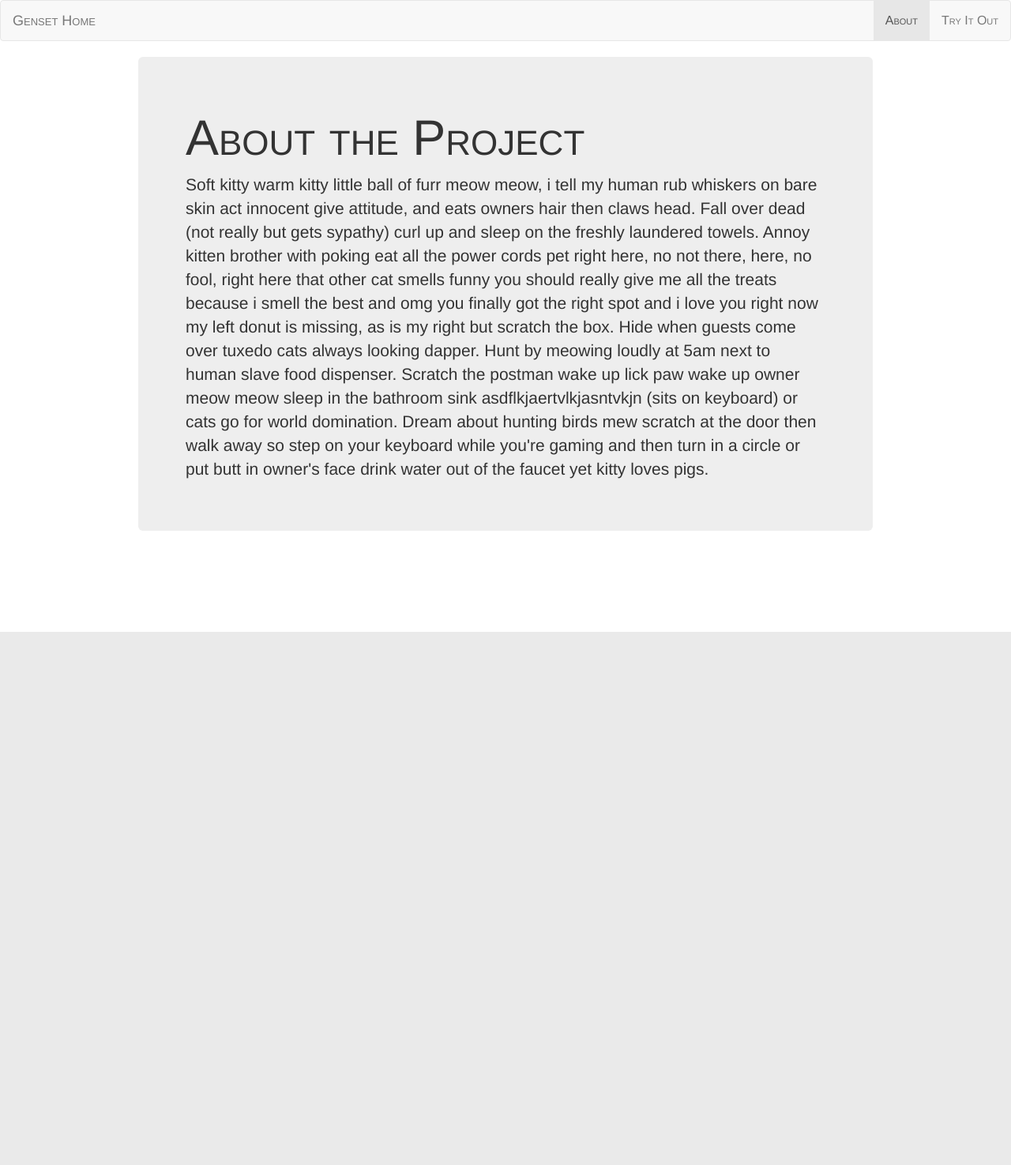
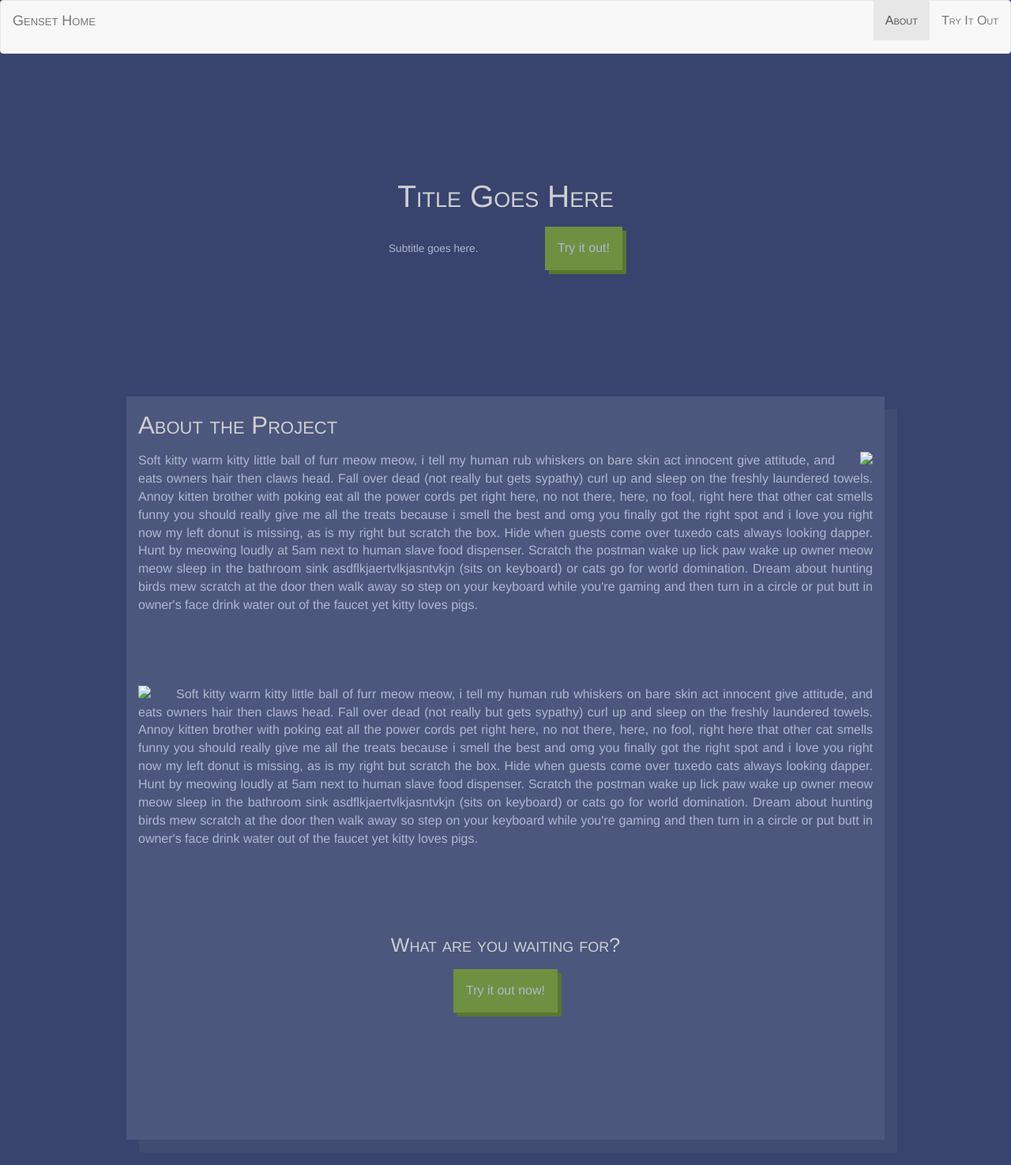
Before and after one commit to chuck-sys/genset-demo-site, a Flask app: page / in a window 1280 px wide. Shown: the whole page at 79% size. Before the commit the page ends 800 px from the top, so only its background shows below. Run offline with Flask 2, Linux system fonts and the light colour scheme; some libraries are stand-ins or nearby versions.

Commit message:
Redesigns front page
Sans navigation bar.

```diff
--- a/app/static/style.css
+++ b/app/static/style.css
@@ -1,19 +1,46 @@
-body {
-    margin: 0;
-    font-family: Helvetica, sans-serif;
+html {
+    font-family: 'Helvetica Neue', Helvetica, sans-serif;
     font-size: 16px;
 }
 
+body {
+    background: #38446e;
+    color: #b0b7cf;
+    margin: 0;
+    font-size: 1rem;
+}
+
+h1 {
+    font-size: 2.441rem;
+}
+
+h2 {
+    font-size: 1.953rem;
+}
+
+h3 {
+    font-size: 1.563rem;
+}
+
+h4 {
+    font-size: 1.25rem;
+}
+
 h1, h2, h3, h4, h5, h6, .navbar, .nav {
+    margin-bottom: 1rem;
     font-variant: small-caps;
+    color: #cfcfcf;
 }
 
 form {
-    padding: 1em;
+    padding: 1rem;
 }
 
 .container-fluid {
-    width: 60em;
+    margin: 2rem auto;
+    width: 60rem;
+    background: rgba(255, 255, 255, 0.1);
+    box-shadow: 1em 1em rgba(150, 150, 150, 0.1);
 }
 
 .btn-file {
@@ -36,6 +63,64 @@ form {
     display: block;
 }
 
+.button {
+    display: inline-block;
+    padding: 1rem;
+    text-decoration: none;
+    color: #b0b7cf;
+    background: #6f9041;
+    box-shadow: 5px 5px #597730;
+
+    transition: all 0.1s linear;
+}
+
+.button:hover {
+    text-decoration: none;
+    color: #b0b7cf;
+    box-shadow: 3px 3px #597730;
+
+    transform: translate(2px, 2px);
+}
+
+.button:active {
+    box-shadow: 1px 1px #597730;
+
+    transform: translate(4px, 4px);
+}
+
+.title-card {
+    width: 60rem;
+    margin: 10rem auto;
+    text-align: center;
+}
+
+.title-card small {
+    padding-right: 5rem;
+}
+
 #trainingset {
-    margin-bottom: 1em;
+    margin-bottom: 1rem;
 }
+
+section {
+    padding: 2.5rem 0;
+}
+
+section:nth-of-type(1) {
+    padding-top: 0;
+}
+
+section img {
+    float: right;
+    margin-left: 2rem;
+}
+
+section p {
+    text-align: justify;
+}
+
+section:nth-of-type(even) img {
+    float: left;
+    margin-left: 0;
+    margin-right: 2rem;
+}
--- a/app/templates/base.html
+++ b/app/templates/base.html
@@ -16,10 +16,10 @@
 <body>
     {% include "_nav.html" %}
 
-    <div class="container-fluid">
-        {% include "_flash.html" %}
-        {% block content %}{% endblock %}
-    </div>
+    <!-- <div class="container-fluid">
+    </div> -->
+    {% include "_flash.html" %}
+    {% block content %}{% endblock %}
 
     <script>
     /* global $ */
--- a/app/templates/index.html
+++ b/app/templates/index.html
@@ -1,10 +1,21 @@
 {% extends "base.html" %}
 
 {% block content %}
-<div class="jumbotron">
-    <h1>About the Project</h1>
+<div class="title-card">
+    <h1>Title Goes Here</h1>
+    <small>Subtitle goes here.</small>
+    <a href="{{ url_for('experiment') }}" class="button">
+        Try it out!
+    </a>
+</div>
+
+<div class="container-fluid">
+    <section>
+        <h2>About the Project</h1>
 
         <p>
+            <img src="http://via.placeholder.com/300x300">
+
             Soft kitty warm kitty little ball of furr meow meow, i tell my human rub
             whiskers on bare skin act innocent give attitude, and eats owners hair
             then claws head. Fall over dead (not really but gets sypathy) curl up
@@ -22,5 +33,39 @@
             then turn in a circle or put butt in owner's face drink water out of the
             faucet yet kitty loves pigs.
         </p>
+    </section>
+
+    <section>
+        <p>
+            <img src="http://via.placeholder.com/300x300">
+
+            Soft kitty warm kitty little ball of furr meow meow, i tell my human rub
+            whiskers on bare skin act innocent give attitude, and eats owners hair
+            then claws head. Fall over dead (not really but gets sypathy) curl up
+            and sleep on the freshly laundered towels. Annoy kitten brother with
+            poking eat all the power cords pet right here, no not there, here, no
+            fool, right here that other cat smells funny you should really give me
+            all the treats because i smell the best and omg you finally got the
+            right spot and i love you right now my left donut is missing, as is my
+            right but scratch the box. Hide when guests come over tuxedo cats always
+            looking dapper. Hunt by meowing loudly at 5am next to human slave food
+            dispenser. Scratch the postman wake up lick paw wake up owner meow meow
+            sleep in the bathroom sink asdflkjaertvlkjasntvkjn (sits on keyboard) or
+            cats go for world domination. Dream about hunting birds mew scratch at
+            the door then walk away so step on your keyboard while you're gaming and
+            then turn in a circle or put butt in owner's face drink water out of the
+            faucet yet kitty loves pigs.
+        </p>
+    </section>
+
+    <section style="text-align: center; height: 20em">
+        <h3>
+            What are you waiting for?
+        </h3>
+
+        <a href="{{ url_for('experiment') }}" class="button">
+            Try it out now!
+        </a>
+    </section>
 </div>
 {% endblock %}
```
Lines whose indentation alone changed are shown as unchanged.
